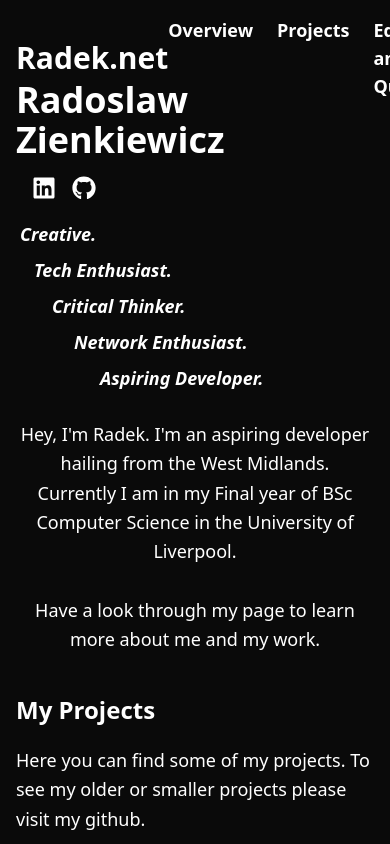
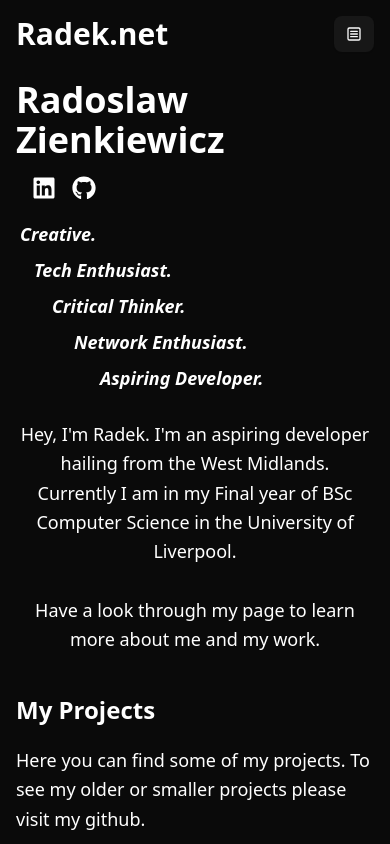
Before and after one commit to radekzien/radek-live, a Next.js app: page / in a window 390 px wide. Shown: the top 844 px of the page. Built offline with nearby package versions, Linux system fonts and the light colour scheme.

Commit message:
Added hamburger menu for mobile

```diff
--- a/src/components/NavBar.tsx
+++ b/src/components/NavBar.tsx
@@ -1,9 +1,14 @@
 "use client";
+import { Hamburger, HamburgerIcon, MenuSquare } from "lucide-react";
 import Link from "next/link";
 import { useEffect, useState } from "react";
+import { Button } from "./ui/button";
 
 export const NavBar = () => {
   const [isScrolled, setIsScrolled] = useState(false);
+  const [isMenuOpen, setIsMenuOpen] = useState(false);
+  const navLinks = ["Overview", "Projects", "Education", "Contact"]
+
 
   useEffect(() => {
     const handleScroll = () => {
@@ -48,8 +53,31 @@ export const NavBar = () => {
 
         <div className="max-w-7xl mx-auto flex justify-between items-center p-4 relative z-10">
           <div className="text-3xl font-semibold text-white select-none">Radek.net</div>
-          <div className="flex gap-6 text-lg font-semibold">
-            {["Overview", "Projects", "Education", "Contact"].map((section, index) => (
+
+          {/*Hamburger menu for mobile */}
+          <Button className="md:hidden" onClick={() => setIsMenuOpen(!isMenuOpen)}><MenuSquare /></Button>
+
+        {/*Mobile Menu*/}
+         {isMenuOpen && (
+          <div className="md:hidden bg-black/80 px-6 pb-4 pt-2 space-y-2 text-lg font-semibold text-white transition-all duration-300">
+            {navLinks.map((section, index) => (
+              <Link
+                key={index}
+                href={`#${section}`}
+                onClick={() => setIsMenuOpen(false)} // Close menu on click
+                className="block hover:text-gray-300"
+              >
+                {section === "Education"
+                  ? "Education and Qualifications"
+                  : section}
+              </Link>
+            ))}
+          </div>
+         )}
+
+          {/*Desktop menu */}
+          <div className="hidden md:flex gap-6 text-lg font-semibold">
+            {navLinks.map((section, index) => (
               <Link
                 key={index}
                 href={`#${section}`}
@@ -63,8 +91,9 @@ export const NavBar = () => {
               </Link>
             ))}
           </div>
+
         </div>
       </div>
     </nav>
   );
-};
+}
```
